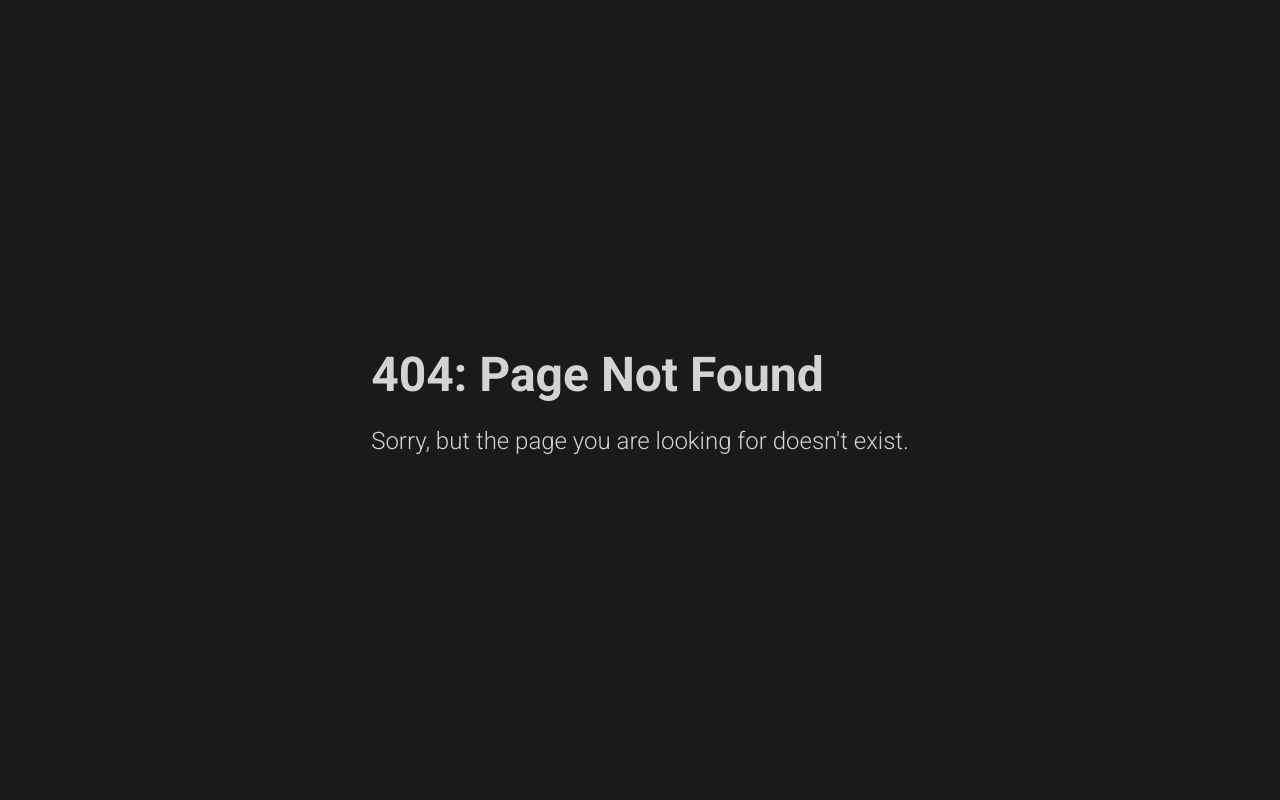
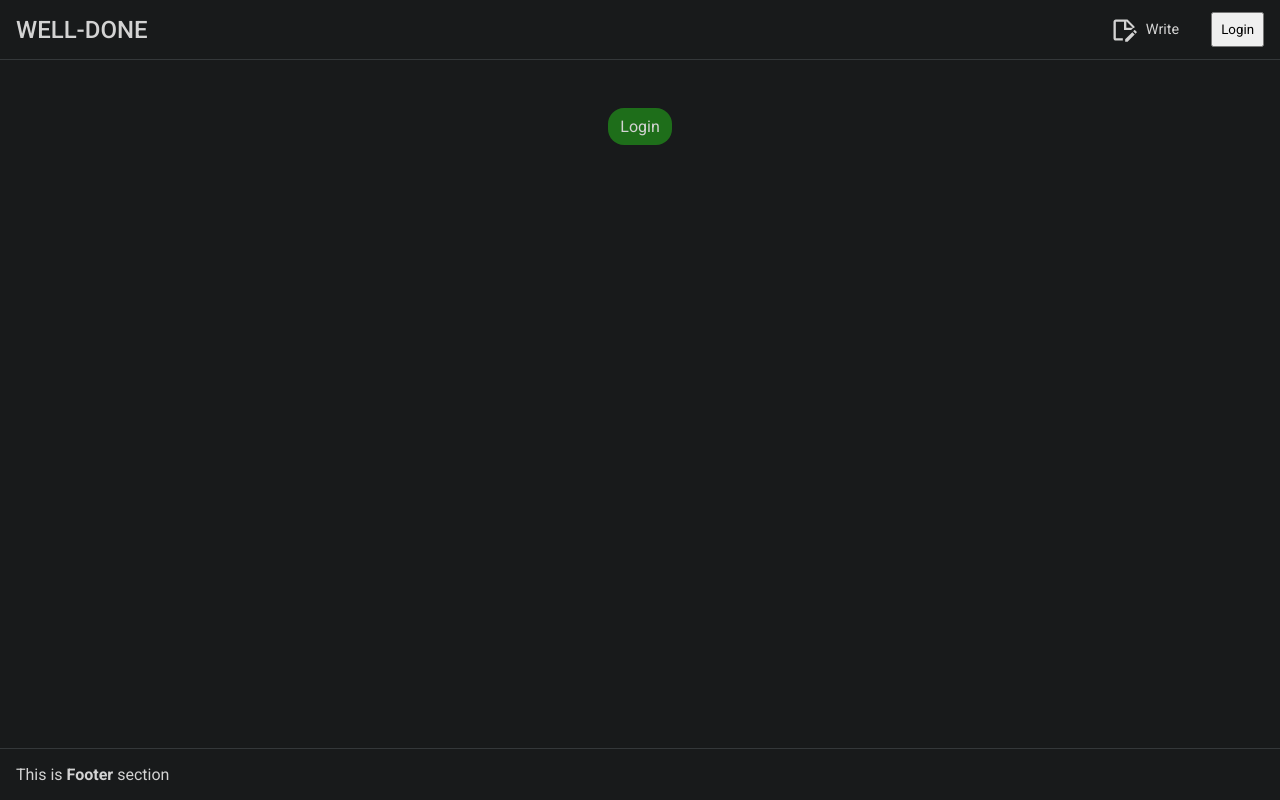
Before and after one commit to andriinero/inkspace, a React (Vite) app: page /login in a window 1280 px wide. Before the commit this address had no page. Built offline with nearby package versions, Linux system fonts and the light colour scheme; no server answers.

Commit message:
feat: implement user login

```diff
--- a/src/Router.tsx
+++ b/src/Router.tsx
@@ -5,6 +5,7 @@ import Home from './pages/Home';
 import SinglePagePost from './pages/SinglePagePost';
 import NotFound404 from './pages/NotFound404';
 import CreatePost from './pages/CreatePost';
+import Login from './pages/Login';
 
 const Router = () => {
   const router = createBrowserRouter([
@@ -15,6 +16,7 @@ const Router = () => {
         { index: true, element: <Home /> },
         { path: '/posts/:postid', element: <SinglePagePost /> },
         { path: '/new-post', element: <CreatePost /> },
+        { path: '/login', element: <Login /> },
       ],
       errorElement: <NotFound404 />,
     },
--- a/src/features/auth/authSlice.ts
+++ b/src/features/auth/authSlice.ts
@@ -2,24 +2,27 @@ import { RootState } from '@/app/store';
 import { User } from '@/types/User';
 import { SerializedError, createAsyncThunk, createSlice } from '@reduxjs/toolkit';
 
-type authState = {
+type LoginBodyType = { username: string; password: string };
+
+type AuthState = {
   authData: User | null;
   token: string | null;
-  isLoading: boolean;
-  error: SerializedError | null;
+  loginState: { isLoading: boolean; error: SerializedError | null };
+  signupState: { isLoading: boolean; error: SerializedError | null };
 };
 
-const initialState: authState = {
+const initialState: AuthState = {
   authData: null,
   token: localStorage.getItem('token'),
-  isLoading: true,
-  error: null,
+  loginState: { isLoading: false, error: null },
+  signupState: { isLoading: false, error: null },
 };
 
 export const fetchAuthData = createAsyncThunk(
   'auth/fetchUserData',
   async (_, { getState }) => {
-    const { auth } = getState() as { auth: authState };
+    const { auth } = getState() as { auth: AuthState };
+    console.log(auth.token);
 
     const response = await fetch('http://localhost:3000/auth/login', {
       method: 'GET',
@@ -32,7 +35,9 @@ export const fetchAuthData = createAsyncThunk(
   }
 );
 
-export const login = createAsyncThunk('auth/login', async (loginBody) => {
+export const login = createAsyncThunk(
+  'auth/login',
+  async (loginBody: LoginBodyType, { dispatch }) => {
     const response = await fetch('http://localhost:3000/auth/login', {
       method: 'POST',
       headers: { 'Content-Type': 'application/json' },
@@ -41,8 +46,13 @@ export const login = createAsyncThunk('auth/login', async (loginBody) => {
     });
     const data = await response.json();
 
+    console.log(`Token: ${data.token}`);
+
+    localStorage.setItem('token', data.token);
+
     return data.token;
-});
+  }
+);
 
 const authSlice = createSlice({
   name: 'auth',
@@ -57,26 +67,30 @@ const authSlice = createSlice({
   extraReducers(builder) {
     builder
       .addCase(login.pending, (state) => {
-        state.isLoading = true;
-        state.error = null;
+        state.loginState.isLoading = true;
+        state.loginState.error = null;
       })
       .addCase(login.fulfilled, (state, action) => {
+        state.loginState.isLoading = false;
         state.token = action.payload;
       })
       .addCase(login.rejected, (state, action) => {
-        state.isLoading = false;
-        state.error = action.error;
+        state.loginState.isLoading = false;
+        state.loginState.error = action.error;
       });
     builder.addCase(fetchAuthData.fulfilled, (state, action) => {
       state.authData = action.payload;
+      console.log(`Username: ${state.authData?.username}`);
     });
   },
 });
+
+export const { logout } = authSlice.actions;
 
 export default authSlice.reducer;
 
 export const selectAuthData = (state: RootState) => state.auth.authData;
 
-export const selectAuthIsLoading = (state: RootState) => state.auth.isLoading;
+export const selectToken = (state: RootState) => state.auth.token;
 
-export const selectAuthError = (state: RootState) => state.auth.error;
+export const selectLoginState = (state: RootState) => state.auth.loginState;
--- a/src/layout/Header.styled.ts
+++ b/src/layout/Header.styled.ts
@@ -71,3 +71,15 @@ export const ProfileIcon = styled.img`
 
   cursor: pointer;
 `;
+
+export const LoginButton = styled.input`
+  padding: 0.5rem;
+
+  cursor: pointer;
+`;
+
+export const LogoutButton = styled.input`
+  padding: 0.5rem;
+
+  cursor: pointer;
+`;
--- a/src/layout/Header.tsx
+++ b/src/layout/Header.tsx
@@ -1,3 +1,4 @@
+import { useAppDispatch, useAppSelector } from '@/app/hooks';
 import {
   Wrapper,
   HeaderLink,
@@ -7,9 +8,20 @@ import {
   ProfileIcon,
   ButtonText,
   Logo,
+  LoginButton,
+  LogoutButton,
 } from './Header.styled';
+import { logout, selectAuthData } from '@/features/auth/authSlice';
 
 const Header = () => {
+  const authData = useAppSelector(selectAuthData);
+
+  const dispatch = useAppDispatch();
+
+  const onLogoutClick = (): void => {
+    dispatch(logout());
+  };
+
   return (
     <Wrapper>
       <HeaderLink to="/">
@@ -22,7 +34,18 @@ const Header = () => {
             <ButtonText>Write</ButtonText>
           </HeaderLink>
         </PostButton>
-        <ProfileIcon src="/portrait-placeholder.png" />
+        {authData ? (
+          <>
+            <ProfileIcon src="/portrait-placeholder.png" />
+            <HeaderLink to="/">
+              <LogoutButton onClick={onLogoutClick} type="button" value="Logout" />
+            </HeaderLink>
+          </>
+        ) : (
+          <HeaderLink to="/login">
+            <LoginButton type="button" value="Login" />
+          </HeaderLink>
+        )}
       </ProfileWrapper>
     </Wrapper>
   );
--- /dev/null
+++ b/src/pages/Login.styled.ts
@@ -0,0 +1,24 @@
+import styled from 'styled-components';
+import { Link } from 'react-router-dom';
+
+export const Wrapper = styled.div`
+  padding: 3rem;
+`;
+
+export const LoginButton = styled.input`
+  padding: 0.5rem 0.7rem;
+  border: 1px solid transparent;
+  border-radius: 16px;
+  background-color: ${({ theme }) => theme.color.main_button_bg};
+
+  color: ${({ theme }) => theme.color.text_primary};
+  font-size: 1rem;
+
+  cursor: pointer;
+`;
+
+export const LoginLink = styled(Link)`
+  color: inherit;
+
+  text-decoration: none;
+`;
--- /dev/null
+++ b/src/pages/Login.tsx
@@ -0,0 +1,34 @@
+import {
+  fetchAuthData,
+  login,
+  selectLoginState,
+  selectToken,
+} from '@/features/auth/authSlice';
+import { LoginButton, Wrapper } from './Login.styled';
+import { useAppDispatch, useAppSelector } from '@/app/hooks';
+import { useEffect } from 'react';
+
+const Login = () => {
+  const token = useAppSelector(selectToken);
+  const { isLoading, error } = useAppSelector(selectLoginState);
+
+  const dispatch = useAppDispatch();
+
+  useEffect(() => {
+    console.log('fetching auth data');
+
+    dispatch(fetchAuthData());
+  }, [dispatch, token]);
+
+  const onLoginClick = (): void => {
+    dispatch(login({ username: 'CoolGirlNerd', password: 'strongpass1' }));
+  };
+
+  return (
+    <Wrapper>
+      <LoginButton onClick={onLoginClick} type="button" value="Login" />
+    </Wrapper>
+  );
+};
+
+export default Login;
```
Lines whose indentation alone changed are shown as unchanged.
